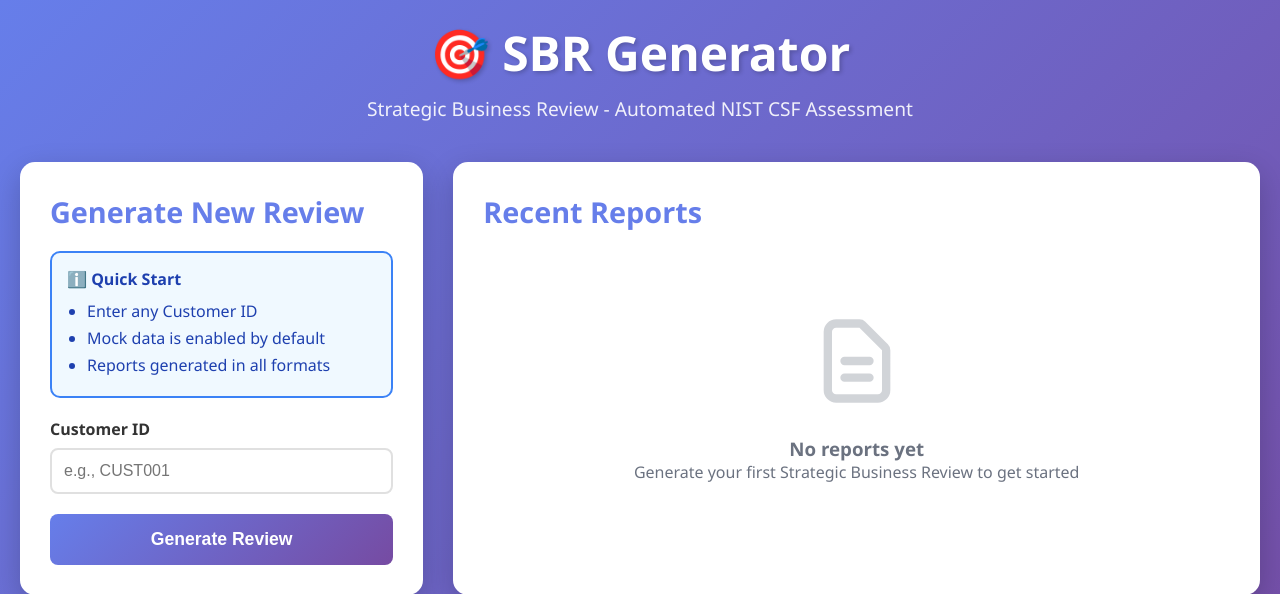
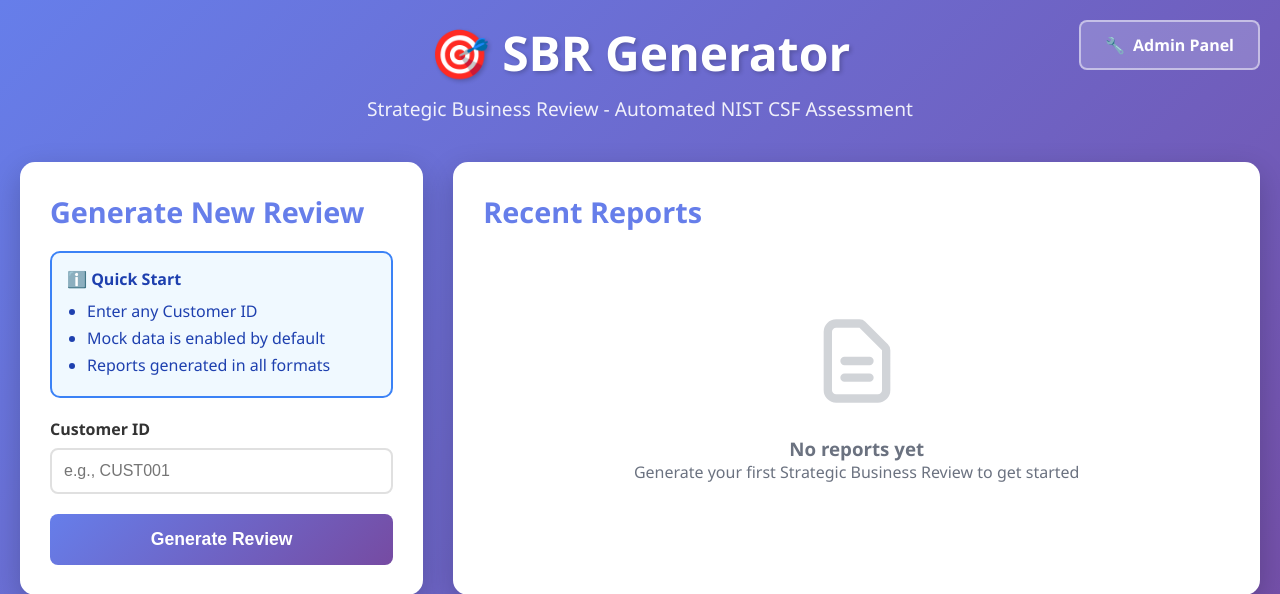
Before and after one commit to arcadegeek23/SBR, a Flask app: page / in a window 1280 px wide. Shown: the top 594 px of the page. Run offline with Flask 3, Linux system fonts and the light colour scheme; the visitor is signed in with stand-in values (Sample User, id 1); data that the repository does not hold is empty; some libraries are stand-ins or nearby versions.

Commit message:
Integrate admin panel as submenu in main app with role-based navigation

```diff
--- a/app/main.py
+++ b/app/main.py
@@ -69,7 +69,9 @@ with app.app_context():
 @app.route('/')
 def index():
     """Main dashboard"""
-    return render_template('index.html')
+    # Check if user is logged in as admin
+    is_admin = session.get('admin_logged_in', False)
+    return render_template('index.html', is_admin=is_admin)
 
 @app.route('/health')
 def health():
--- a/templates/index.html
+++ b/templates/index.html
@@ -24,9 +24,36 @@
         }
 
         .header {
+            position: relative;
             text-align: center;
             color: white;
             margin-bottom: 40px;
+        }
+
+        .admin-btn {
+            position: absolute;
+            top: 0;
+            right: 0;
+            padding: 12px 24px;
+            background: rgba(255, 255, 255, 0.2);
+            color: white;
+            border: 2px solid rgba(255, 255, 255, 0.5);
+            border-radius: 8px;
+            font-size: 1em;
+            font-weight: 600;
+            cursor: pointer;
+            transition: all 0.3s;
+            text-decoration: none;
+            display: inline-flex;
+            align-items: center;
+            gap: 8px;
+        }
+
+        .admin-btn:hover {
+            background: rgba(255, 255, 255, 0.3);
+            border-color: rgba(255, 255, 255, 0.8);
+            transform: translateY(-2px);
+            box-shadow: 0 5px 15px rgba(0,0,0,0.2);
         }
 
         .header h1 {
@@ -289,6 +316,12 @@
 <body>
     <div class="container">
         <div class="header">
+            {% if is_admin %}
+            <a href="/admin" class="admin-btn">
+                <span>🔧</span>
+                <span>Admin Panel</span>
+            </a>
+            {% endif %}
             <h1>🎯 SBR Generator</h1>
             <p>Strategic Business Review - Automated NIST CSF Assessment</p>
         </div>
```
Also changed, not shown: templates/admin.html (+6 -3 lines).
